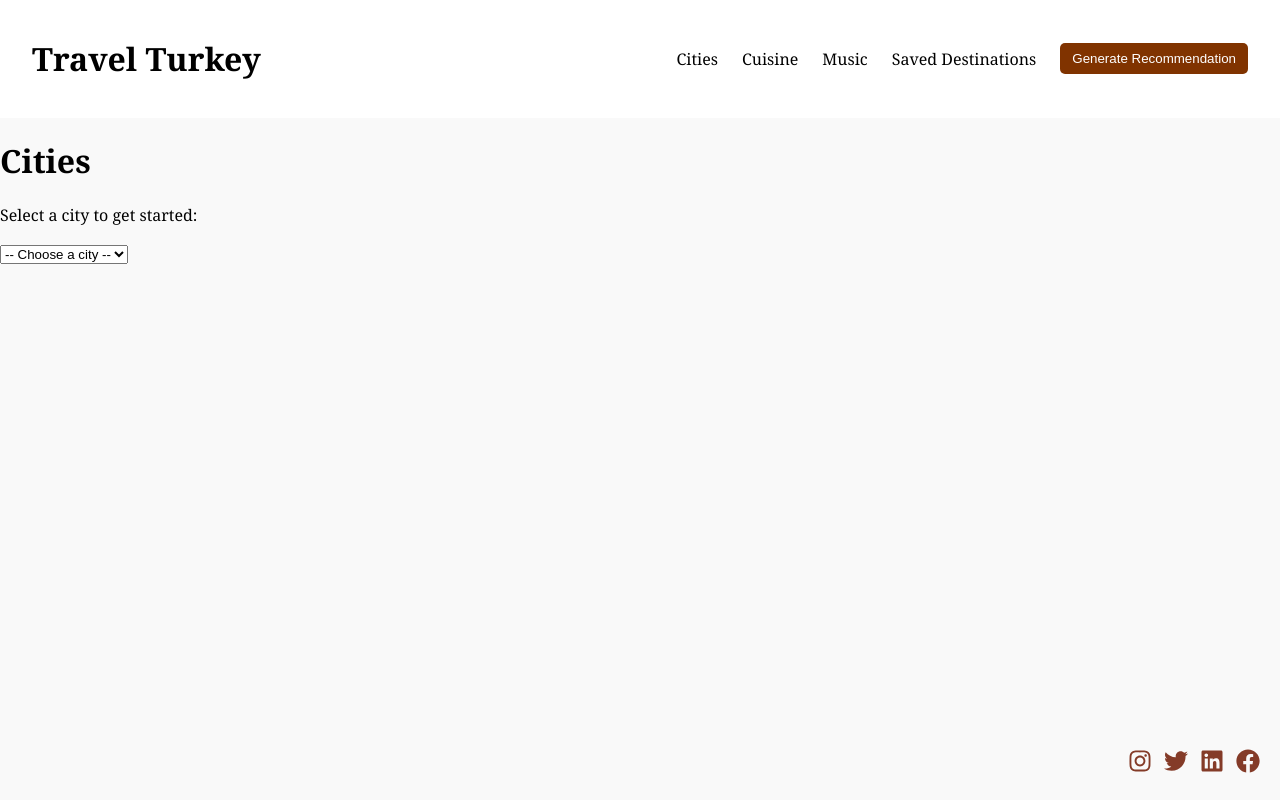
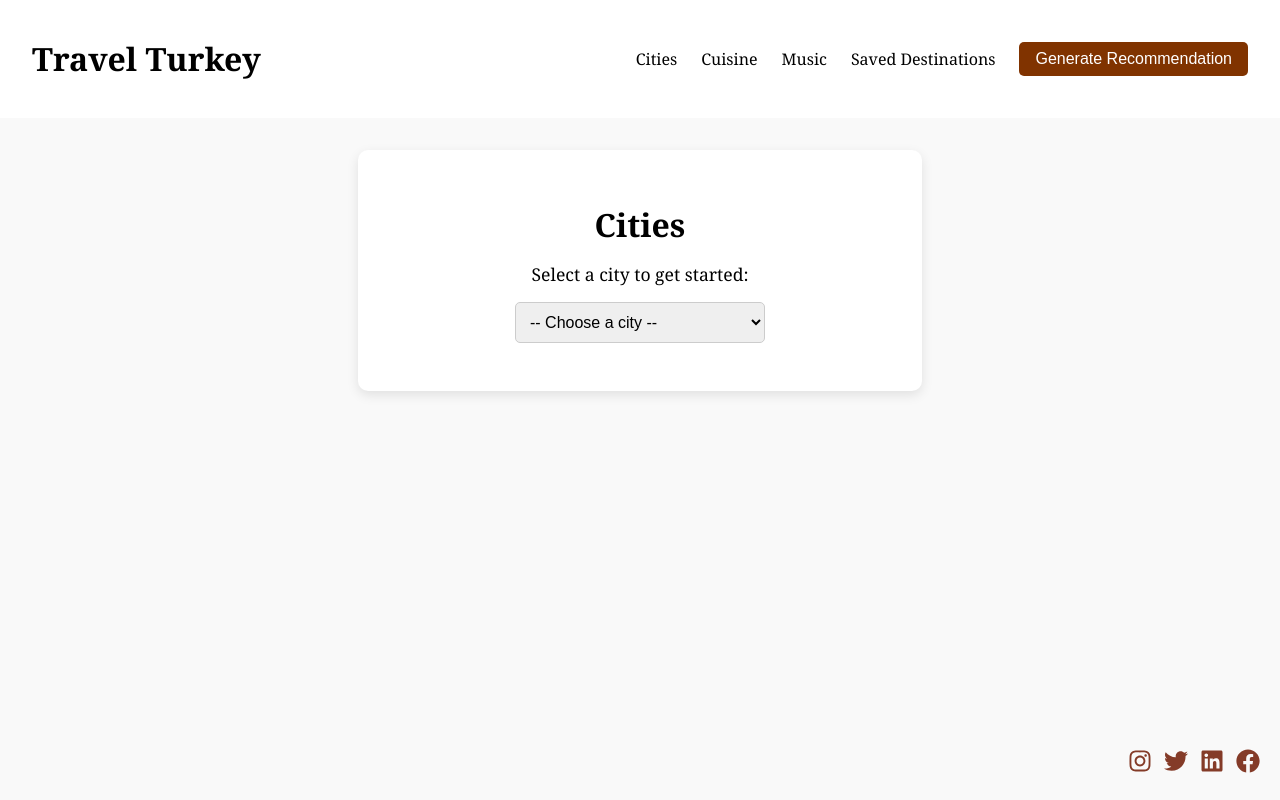
Before and after one commit to belizsoyak/turkey-travel, a React (Vite) app: page /cities in a window 1280 px wide. Built offline with nearby package versions, Linux system fonts and the light colour scheme.

Commit message:
betterstyle

```diff
--- a/src/components/CitiesPage.css
+++ /dev/null
@@ -1,5 +0,0 @@
-.weather-info {
-    margin-top: 10px;
-    font-size: 16px;
-    color: #333;
-  }
--- a/src/components/CitiesPage.jsx
+++ b/src/components/CitiesPage.jsx
@@ -32,9 +32,9 @@ export default function CitiesPage() {
       });
   }, [city]);
 
-
   return (
     <div className="cities-page">
+      <div className="city-card">
         <h1>Cities</h1>
         <p>Select a city to get started:</p>
         <CitySelector selectedCity={city} onSelectCity={setCity} />
@@ -46,13 +46,12 @@ export default function CitiesPage() {
         {loading && <p>Loading weather...</p>}
 
         {weather && (
-        <div className="weather-info">
-        <p>
+          <div className={`weather-info ${weather ? 'show' : ''}`}>
             Right now, the weather in <strong>{city}</strong> is {weather.desc}, {weather.temp}°C.
-        </p>
-        <img src={weather.icon} alt={weather.desc} />
+            <img src={weather.icon} alt="Weather icon" className="weather-icon" />
           </div>
         )}
       </div>
+    </div>
   );
 }
--- a/src/index.css
+++ b/src/index.css
@@ -1,3 +1,4 @@
+/* Base setup */
 body {
   margin: 0;
   font-family: 'Georgia', serif;
@@ -23,16 +24,23 @@ body {
 .recommend-btn {
   background-color: #803300;
   color: white;
-  padding: 8px 12px;
+  padding: 8px 16px;
   border: none;
   border-radius: 5px;
   cursor: pointer;
+  font-size: 1rem;
+  transition: background-color 0.3s ease;
+}
+
+.recommend-btn:hover {
+  background-color: #a34700;
 }
 
 /* Home */
 .home {
   text-align: center;
   margin-top: 80px;
+  padding: 1rem;
 }
 
 .home h2 {
@@ -51,22 +59,92 @@ body {
   padding: 10px 20px;
   border: none;
   border-radius: 4px;
+  cursor: pointer;
+  transition: background-color 0.3s ease;
+}
+
+.browse-btn:hover {
+  background-color: #a34700;
 }
 
 .logo a {
   cursor: pointer;
+  text-decoration: none;
+  color: inherit;
 }
 
+/* Cities page */
+.cities-page {
+  display: flex;
+  flex-direction: column;
+  align-items: center;
+  padding: 2rem;
+}
 
+.city-card {
+  background: #fff;
+  border-radius: 10px;
+  padding: 2rem;
+  box-shadow: 0 4px 12px rgba(0, 0, 0, 0.1);
+  max-width: 500px;
+  width: 100%;
+  text-align: center;
+}
+
+.city-card h1 {
+  margin-bottom: 1rem;
+  font-size: 2rem;
+}
+
+.city-card p {
+  font-size: 1.1rem;
+  margin: 0.5rem 0;
+}
+
+.city-card select {
+  width: 100%;
+  max-width: 250px;
+  margin: 1rem auto;
+  display: block;
+  padding: 10px;
+  border-radius: 5px;
+  font-size: 1rem;
+  border: 1px solid #ccc;
+}
+
+/* Weather info block */
 .weather-info {
   display: flex;
   align-items: center;
-  gap: 10px;
+  justify-content: center;
+  gap: 0.5rem;
   font-size: 1.2rem;
-  margin-top: 20px;
+  margin-top: 1.5rem;
+  padding: 1rem;
+  border: 1px solid #ddd;
+  border-radius: 8px;
+  background: #f7f7f7;
+  opacity: 0;
+  transition: opacity 0.5s ease-in;
+}
+
+.weather-info.show {
+  opacity: 1;
+}
+
+.weather-info strong {
+  font-size: 1.3rem;
+  color: #803300;
 }
 
 .weather-info img {
   width: 50px;
   height: 50px;
+  object-fit: contain;
 }
+
+/* Weather icon */
+.weather-icon {
+  width: 40px;
+  height: 40px;
+}
```
Lines whose indentation alone changed are shown as unchanged.
